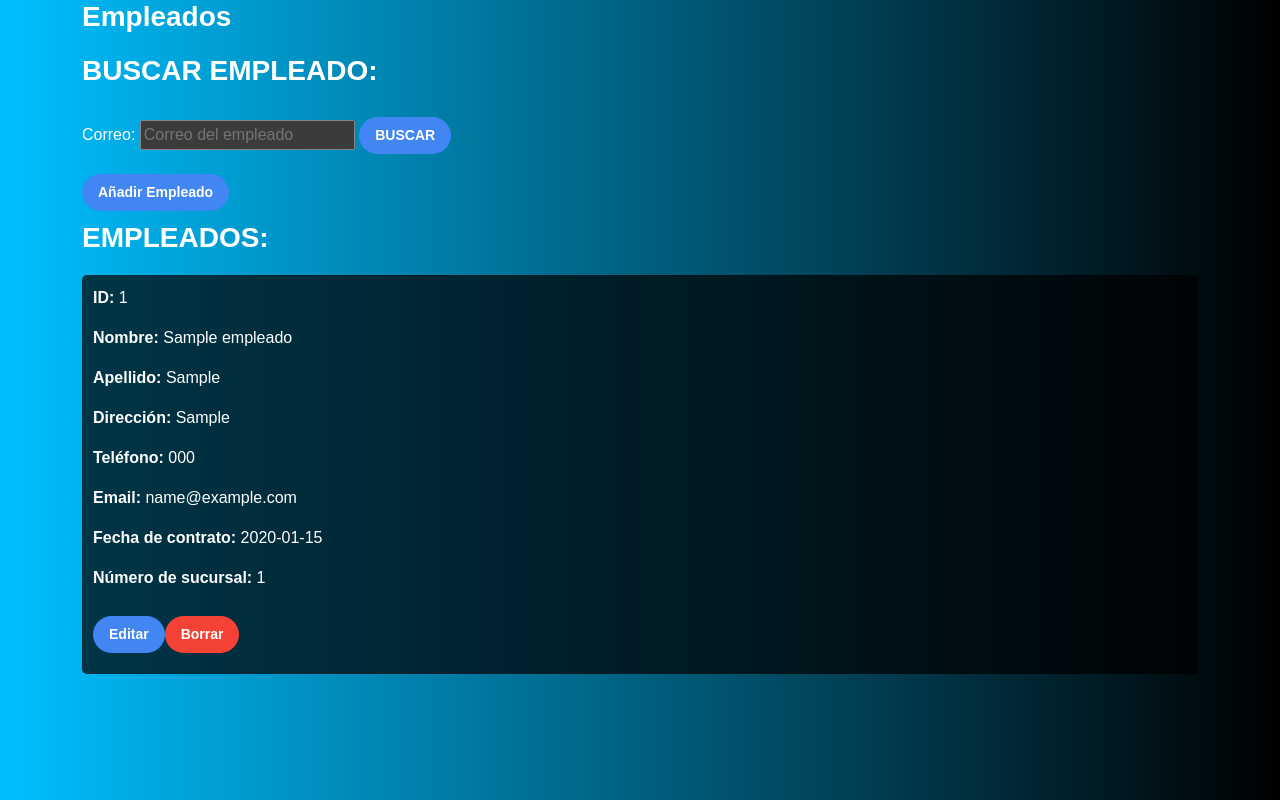
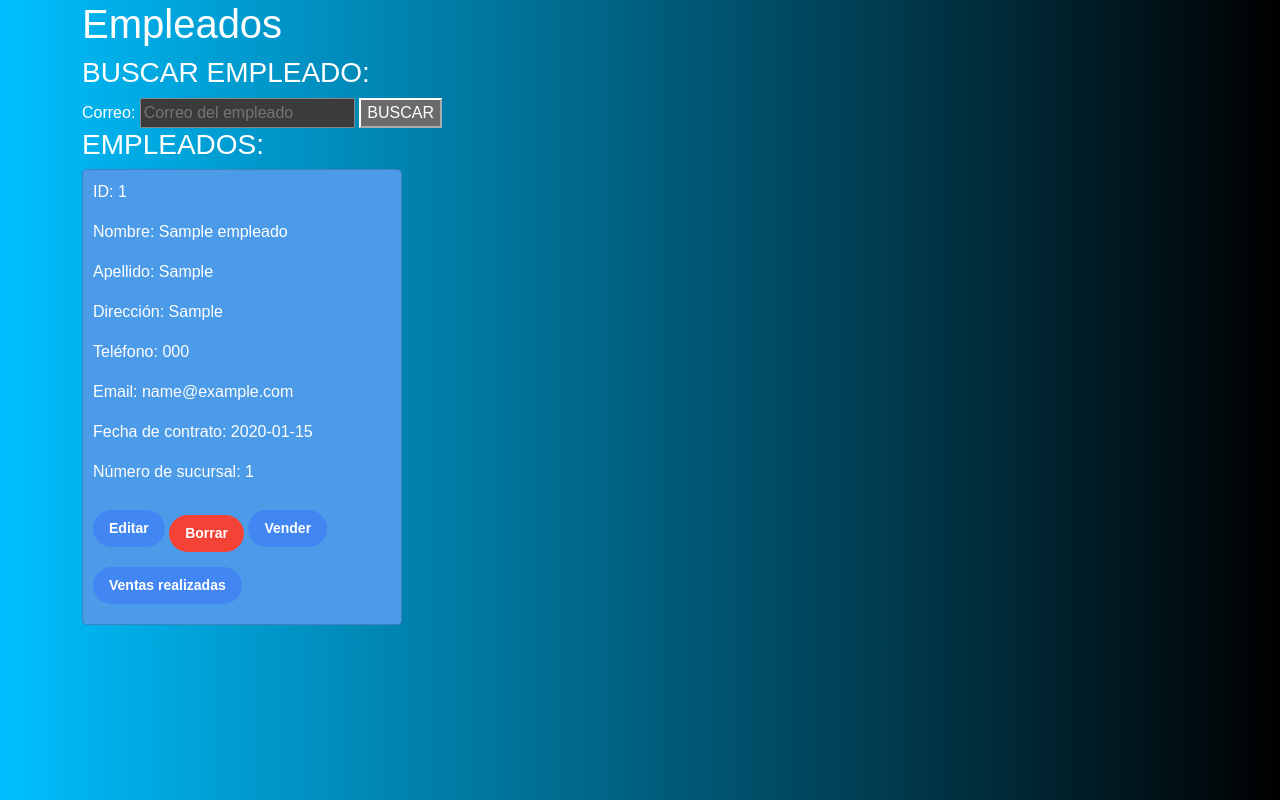
Before and after one commit to felix-gy/Pharmacy-web-app, a Flask app: page /empleados_vista in a window 1280 px wide. Run offline with Flask 2, Linux system fonts and the light colour scheme; tables that the repository leaves empty or names only in its code hold one stand-in row (values such as "Sample post"); data that the repository does not hold is empty; some libraries are stand-ins or nearby versions.

Commit message:
update ventas

```diff
--- a/app/app.py
+++ b/app/app.py
@@ -1,9 +1,12 @@
 from flask import Flask, render_template, request, redirect,url_for
+from datetime import date
+import random
 import mysql.connector #el code no me funciona con el from controller.controllerSucursal import * con este nomas
 #importando las funciones
 from controller.controllerSucursal import *
 from controller.controllerEmpleados import *
 from controller.controllerCliente import *
+from controller.controllerProducto import *
 
 app = Flask(__name__)
 
@@ -123,6 +126,71 @@ def borrar_empleado(id_empleado):
     # Redirige a la página de empleados después de borrar al empleado
     return redirect(url_for('empleados_vista'))
 
+@app.route('/empleados_vender/<int:id_empleado>', methods=['GET', 'POST'])
+def empleados_vender(id_empleado):
+    if request.method == 'POST':
+        nombre_producto = request.form['nombre_producto']
+        cursor = db.cursor()
+        cursor.execute("SELECT * FROM Producto WHERE nombre LIKE %s", ('%' + nombre_producto + '%',))
+        productos = cursor.fetchall()
+        return render_template('empleados_vender.html', productos=productos)
+    else:
+        # Obtener los datos del empleado según el ID_empleado utilizando obtenerEmpleadoPorID
+        empleado = obtenerEmpleadoPorID(id_empleado)
+
+        cursor = db.cursor()
+        cursor.execute("SELECT * FROM Producto")
+        productos = cursor.fetchall()
+
+        return render_template('empleados_vender.html', empleado=empleado, productos=productos)
+
+
+@app.route('/realizar_venta/<int:id_empleado>/<int:id_producto>', methods=['POST'])
+def realizar_venta(id_empleado, id_producto):
+    # Obtener los datos del empleado según el ID_empleado utilizando obtenerEmpleadoPorID
+    empleado = obtenerEmpleadoPorID(id_empleado)
+    producto = obtener_producto_por_id(id_producto)
+
+    if producto['stock_cantidad'] > 0:
+        # Realizar la venta: reducir la cantidad en stock del producto
+        cursor = db.cursor()
+        cursor.execute("UPDATE Producto SET stock_cantidad = stock_cantidad - 1 WHERE ID_producto = %s", (id_producto,))
+        db.commit()
+
+        # Verificar si la cantidad en stock llegó a cero
+        if producto['stock_cantidad'] == 1:
+            # Eliminar el producto de la base de datos
+            cursor.execute("DELETE FROM Producto WHERE ID_producto = %s", (id_producto,))
+            db.commit()
+
+        # Generar un número aleatorio entre 1000 y 10000 para el ID de la venta
+        id_venta = random.randint(1000, 10000)
+
+        # Insertar los datos de la venta en la tabla Venta_empleado
+        fecha_actual = date.today()
+        total_venta = producto['precio']  # Precio del producto
+
+        cursor.execute("INSERT INTO Venta_empleado (ID_venta, fecha, total, ID_empleado, ID_producto) VALUES (%s, %s, %s, %s, %s)",
+                       (id_venta, fecha_actual, total_venta, id_empleado, id_producto))
+        db.commit()
+
+        # Obtener los datos actualizados del empleado y los productos
+        empleado = obtenerEmpleadoPorID(id_empleado)
+        cursor.execute("SELECT * FROM Producto")
+        productos = cursor.fetchall()
+
+        return render_template('empleados_vender.html', empleado=empleado, productos=productos)
+    else:
+        return "El producto seleccionado no está disponible para la venta."
+
+
+
+
+@app.route('/empleados_venta/<int:id_empleado>')
+def empleado_venta(id_empleado):
+    ventas = obtenerVentasRealizadasPorEmpleado(id_empleado)
+    return render_template('empleados_venta.html', ventas=ventas)
+
 #Producto
 ################################################################
 # Ruta principal que muestra todos los productos
--- a/app/controller/controllerEmpleados.py
+++ b/app/controller/controllerEmpleados.py
@@ -93,3 +93,15 @@ def eliminarEmpleado(id_empleado):
 
     cursor.close()
     conexion_MySQLdb.close()
+
+def obtenerVentasRealizadasPorEmpleado(id_empleado):
+    conexion_MySQLdb = connectionBD()
+    cursor = conexion_MySQLdb.cursor(dictionary=True)
+
+    querySQL = "SELECT * FROM Venta_empleado WHERE ID_empleado = %s"
+    cursor.execute(querySQL, (id_empleado,))
+    ventas = cursor.fetchall()
+    cursor.close()
+    conexion_MySQLdb.close()
+
+    return ventas
--- a/app/templates/empleados_vista.html
+++ b/app/templates/empleados_vista.html
@@ -95,33 +95,35 @@
 {% endblock %}
 
 {% block body %}
-    <h1 class="title">Empleados</h1>
+    <h1>Empleados</h1>
 
-    <h3 class="title">BUSCAR EMPLEADO:</h3>
+    <h3>BUSCAR EMPLEADO:</h3>
     <form action="/buscar_empleado" method="POST">
         Correo: <input type="text" name="correo" placeholder="Correo del empleado">
-        <button type="submit" class="btn btn-primary">BUSCAR</button>
+        <button type="submit">BUSCAR</button>
     </form>
 
-    <a href="/empleados" class="btn btn-primary">Añadir Empleado</a>
-
-    <h3 class="title">EMPLEADOS:</h3>
+    <h3>EMPLEADOS:</h3>
     {% for empleado in miData %}
-    <div class="card">
-        <p><strong>ID:</strong> {{ empleado.ID_empleado }}</p>
-        <p><strong>Nombre:</strong> {{ empleado.nombre }}</p>
-        <p><strong>Apellido:</strong> {{ empleado.apellido }}</p>
-        <p><strong>Dirección:</strong> {{ empleado.direccion }}</p>
-        <p><strong>Teléfono:</strong> {{ empleado.telefono }}</p>
-        <p><strong>Email:</strong> {{ empleado.email }}</p>
-        <p><strong>Fecha de contrato:</strong> {{ empleado.contrato_fecha }}</p>
-        <p><strong>Número de sucursal:</strong> {{ empleado.ID_sucursal }}</p>
-        <div class="d-flex">
-            <a href="/editar_empleado/{{ empleado.ID_empleado }}" class="btn btn-primary mr-2">Editar</a>
+    <div class="card text-white bg-primary mb-3" style="max-width: 20rem;">
+        <p>ID: {{ empleado.ID_empleado }}</p>
+        <p>Nombre: {{ empleado.nombre }}</p>
+        <p>Apellido: {{ empleado.apellido }}</p>
+        <p>Dirección: {{ empleado.direccion }}</p>
+        <p>Teléfono: {{ empleado.telefono }}</p>
+        <p>Email: {{ empleado.email }}</p>
+        <p>Fecha de contrato: {{ empleado.contrato_fecha }}</p>
+        <p>Número de sucursal: {{ empleado.ID_sucursal }}</p>
+        <div>
+            <a href="/editar_empleado/{{ empleado.ID_empleado }}" class="btn btn-primary">Editar</a>
             <form action="/borrar_empleado/{{ empleado.ID_empleado }}" method="POST" style="display: inline-block;">
                 <button type="submit" class="btn btn-danger">Borrar</button>
             </form>
+
+            <a href="/empleados_vender/{{ empleado.ID_empleado }}" class="btn btn-primary">Vender</a>
+            <a href="/empleados_venta/{{ empleado.ID_empleado }}" class="btn btn-primary">Ventas realizadas</a>
         </div>
     </div>
     {% endfor %}
+
 {% endblock %}
```
Also changed, not shown: app/controller/controllerProducto.py (+14 -1 lines), app/templates/empleados_vender.html (added, +32 -0 lines), app/templates/empleados_venta.html (added, +32 -0 lines).
